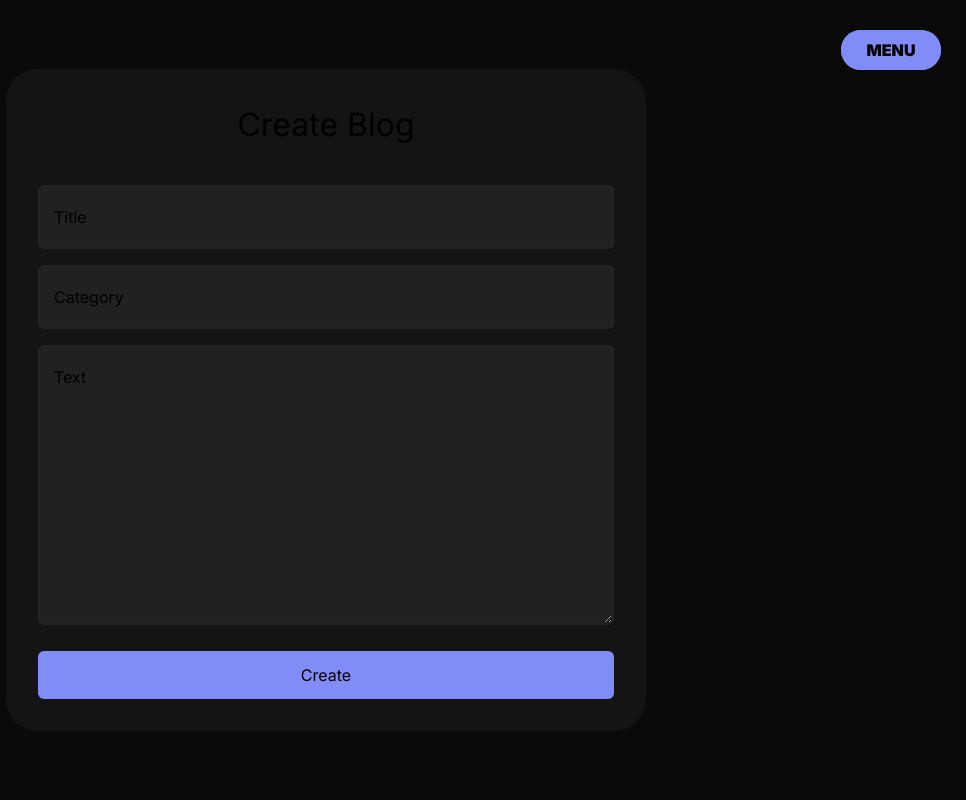
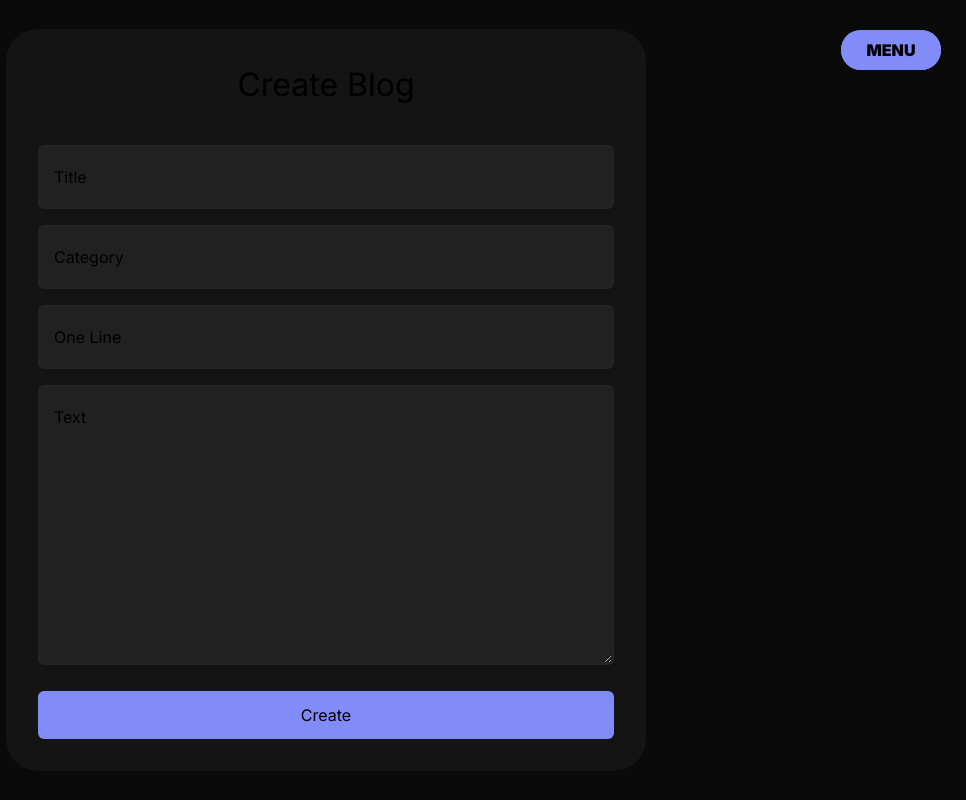
Before and after one commit to jane-does-coding/blog, a Next.js app: page /blogs/create in a window 1280 px wide. Shown: the top 800 px of the page, without its empty margins (314-1280 px from the left). Built offline with nearby package versions, Linux system fonts and the light colour scheme; no server answers.

Commit message:
blogs are visible

```diff
--- a/app/(pages)/blogs/create/page.tsx
+++ b/app/(pages)/blogs/create/page.tsx
@@ -1,10 +1,13 @@
+import getCurrentUser from "@/app/actions/getCurrentUser";
 import CreateBlog from "@/app/components/Blogs/CreateBlog";
 import React from "react";
 
-const page = () => {
+const page = async () => {
+	const currentUser = await getCurrentUser();
+
 	return (
 		<div>
-			<CreateBlog />
+			<CreateBlog currentUser={currentUser} />
 		</div>
 	);
 };
--- a/app/(pages)/blogs/page.tsx
+++ b/app/(pages)/blogs/page.tsx
@@ -1,10 +1,13 @@
+import getBlogs from "@/app/actions/getBlogs";
 import Blogs from "@/app/components/Blogs/Blogs";
 import React from "react";
 
-const page = () => {
+const page = async () => {
+	const blogs = await getBlogs();
+
 	return (
 		<div>
-			<Blogs />
+			<Blogs blogs={blogs} />
 		</div>
 	);
 };
--- a/app/(pages)/profile/page.tsx
+++ b/app/(pages)/profile/page.tsx
@@ -1,10 +1,15 @@
+import getCurrentUser from "@/app/actions/getCurrentUser";
+import getUserBlogs from "@/app/actions/getUserBlogs";
 import Profile from "@/app/components/Profile/Profile";
 import React from "react";
 
-const page = () => {
+const page = async () => {
+	const currentUser = await getCurrentUser();
+	const blogs = await getUserBlogs();
+
 	return (
 		<div>
-			<Profile />
+			<Profile blogs={blogs} currentUser={currentUser} />
 		</div>
 	);
 };
--- a/app/actions/getUserBlogs.ts
+++ b/app/actions/getUserBlogs.ts
@@ -9,7 +9,7 @@ export default async function getUserBlogs() {
 
 		const blogs = await prisma.blog.findMany({
 			where: {
-				id: currentUser.id,
+				userId: currentUser.id,
 			},
 			orderBy: {
 				createdAt: "desc",
--- /dev/null
+++ b/app/api/blogs/route.ts
@@ -0,0 +1,35 @@
+import getCurrentUser from "@/app/actions/getCurrentUser";
+import prisma from "@/app/libs/prismadb";
+import { NextResponse } from "next/server";
+
+export async function POST(req: Request) {
+	try {
+		const body = await req.json();
+		const { title, oneline, description, category, imageUrl } = body;
+
+		const currentUser = await getCurrentUser();
+
+		if (!currentUser) return null;
+
+		const userId = currentUser.id;
+
+		const blog = await prisma.blog.create({
+			data: {
+				title,
+				oneline,
+				description,
+				category,
+				imageUrl,
+				user: { connect: { id: userId } },
+			},
+		});
+
+		return NextResponse.json(blog);
+	} catch (error) {
+		console.error("Error creating blog:", error);
+		return NextResponse.json(
+			{ error: "Failed to create blog" },
+			{ status: 500 }
+		);
+	}
+}
--- a/app/components/Blogs/Blogs.tsx
+++ b/app/components/Blogs/Blogs.tsx
@@ -2,22 +2,15 @@ import React from "react";
 import BlogCard from "../BlogCard";
 import Categories from "../Home/Categories";
 
-const Blogs = () => {
+const Blogs = ({ blogs }: any) => {
 	return (
 		<>
 			<h1 className="mx-auto text-center text-[3rem] my-8 mt-12">Blogs</h1>
 			<Categories />
-			<div className="grid grid-cols-3 gap-[1rem] px-12">
-				<BlogCard />
-				<BlogCard />
-				<BlogCard />
-				<BlogCard />
-				<BlogCard />
-				<BlogCard />
-				<BlogCard />
-				<BlogCard />
-				<BlogCard />
-				<BlogCard />
+			<div className="grid grid-cols-3 gap-[1rem] px-12 mb-20">
+				{blogs.map((blog: any, i: any) => (
+					<BlogCard key={i} />
+				))}
 			</div>
 		</>
 	);
--- a/app/components/Blogs/CreateBlog.tsx
+++ b/app/components/Blogs/CreateBlog.tsx
@@ -1,36 +1,51 @@
 "use client";
 import React, { useState } from "react";
 import { useRouter } from "next/navigation";
-import { signIn } from "next-auth/react";
 import toast from "react-hot-toast";
 
-const CreateBlog = () => {
+const CreateBlog = ({ currentUser }: any) => {
 	const [title, setTitle] = useState("");
 	const [category, setCategory] = useState("");
+	const [oneline, setOneline] = useState("");
 	const [text, setText] = useState("");
 	const [isLoading, setIsLoading] = useState(false);
 	const router = useRouter();
 
-	/* const handleSubmit = async (event: React.FormEvent<HTMLFormElement>) => {
+	const handleSubmit = async (event: React.FormEvent<HTMLFormElement>) => {
 		event.preventDefault();
 		setIsLoading(true);
 
-		const callback = await signIn("credentials", {
-			redirect: false,
-			email,
-			password,
-		});
+		try {
+			const response = await fetch("/api/blogs", {
+				method: "POST",
+				headers: {
+					"Content-Type": "application/json",
+				},
+				body: JSON.stringify({
+					title,
+					category,
+					description: text,
+					oneline: oneline,
+					userId: currentUser.id,
+					imageUrl: "image-url-placeholder",
+				}),
+			});
 
-		setIsLoading(false);
+			const data = await response.json();
 
-		if (callback?.ok) {
-			toast.success("Logged in");
-			router.push("/blogs");
-			router.refresh();
-		} else if (callback?.error) {
-			toast.error(callback.error);
+			if (response.ok) {
+				toast.success("Blog created successfully");
+				router.push("/blogs");
+				router.refresh();
+			} else {
+				toast.error(data.error || "Failed to create blog");
+			}
+		} catch (error) {
+			toast.error("An unexpected error occurred");
+		} finally {
+			setIsLoading(false);
 		}
-	}; */
+	};
 
 	return (
 		<div className="w-[100vw] min-h-[100vh] flex items-center justify-center bg-neutral-950">
@@ -38,7 +53,7 @@ const CreateBlog = () => {
 				<h1 className="slovensko text-[2rem] mx-auto mb-8 w-fit">
 					Create Blog
 				</h1>
-				<form onSubmit={() => {}} className="gap-2 flex flex-col">
+				<form onSubmit={handleSubmit} className="gap-2 flex flex-col">
 					<div className="w-full relative my-1">
 						<input
 							id="title"
@@ -76,6 +91,24 @@ const CreateBlog = () => {
 					</div>
 
 					<div className="w-full relative my-1">
+						<input
+							id="oneline"
+							type="text"
+							disabled={isLoading}
+							value={oneline}
+							onChange={(e) => setOneline(e.target.value)}
+							required
+							placeholder=" "
+							className={`peer w-full p-3 pt-6 pl-4 font-light bg-neutral-800/75 border-2 border-neutral-800/75 rounded-md outline-none transition disabled:opacity-70 disabled:cursor-not-allowed relative focus:border-indigo-400`}
+						/>
+						<label
+							className={`absolute text-md duration-150 transform -translate-y-3 top-5 left-4 z-10 origin-[0] peer-placeholder-shown:scale-100 peer-placeholder-shown:translate-y-0 peer-focus:scale-75 peer-focus:-translate-y-4`}
+						>
+							One Line
+						</label>
+					</div>
+
+					<div className="w-full relative my-1">
 						<textarea
 							id="text"
 							disabled={isLoading}
@@ -98,7 +131,7 @@ const CreateBlog = () => {
 						disabled={isLoading}
 						className="w-full p-3 bg-indigo-400 text-black rounded-md transition disabled:opacity-70 disabled:cursor-not-allowed mt-2"
 					>
-						{isLoading ? "Logging in..." : "Create"}
+						{isLoading ? "Creating..." : "Create"}
 					</button>
 				</form>
 			</div>
--- a/app/components/Profile/Profile.tsx
+++ b/app/components/Profile/Profile.tsx
@@ -1,7 +1,7 @@
 import React from "react";
 import BlogCard from "../BlogCard";
 
-const Profile = () => {
+const Profile = ({ blogs, currentUser }: any) => {
 	return (
 		<div className="min-h-screen bg-neutral-950 pt-12">
 			<div className="flex flex-col">
@@ -11,9 +11,9 @@ const Profile = () => {
 					alt=""
 				/>
 				<h1 className="text-[1.35rem] text-center mx-auto flex items-center justify-center gap-2">
-					Name{" "}
+					{currentUser.name}
 					<span className="text-neutral-400 text-[1.25rem] font-light">
-						{"(username)"}
+						({currentUser.username})
 					</span>
 				</h1>
 				<h1 className="text-[1.35rem] text-center mx-auto flex items-center justify-center gap-2">
@@ -24,15 +24,10 @@ const Profile = () => {
 					Blogs Posted
 				</h1>
 
-				<div className="grid grid-cols-3 px-8 gap-[1rem]">
-					<BlogCard />
-					<BlogCard />
-					<BlogCard />
-					<BlogCard />
-					<BlogCard />
-					<BlogCard />
-					<BlogCard />
-					<BlogCard />
+				<div className="grid grid-cols-3 px-8 gap-[1rem] mb-20">
+					{blogs.map((blog: any, i: any) => (
+						<BlogCard key={i} />
+					))}
 				</div>
 			</div>
 		</div>
```
